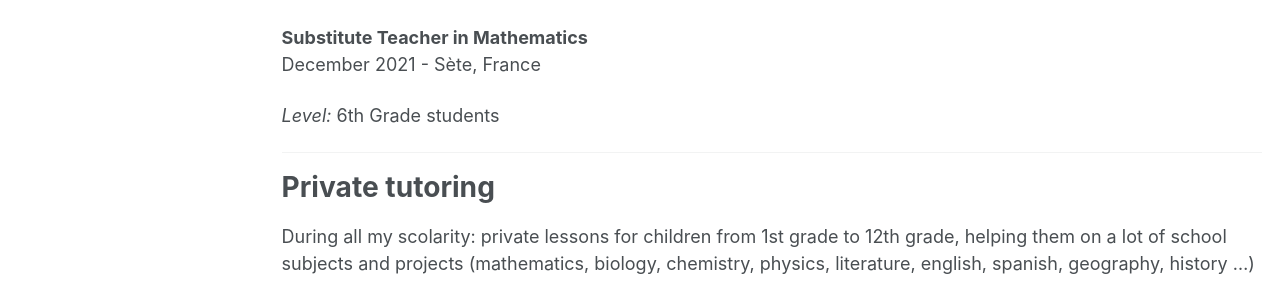
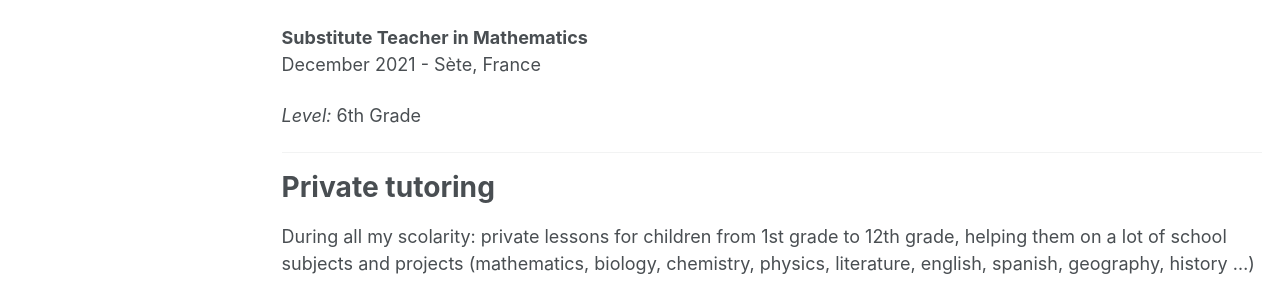
Before and after one commit to camillecelaries/camillecelaries.github.io, a Jekyll site: the page built from _pages/teaching.md, in a window 1280 px wide and 1286 px high. Shown: the part 578-876 px from the top of the window. Built offline with Jekyll 4.4.1, drawn with Linux system fonts in a browser that asks for light colours.

Commit message:
Update teaching.md

```diff
--- a/_pages/teaching.md
+++ b/_pages/teaching.md
@@ -32,7 +32,7 @@ Middle school
 <b>Substitute Teacher in Mathematics</b>
 <br>December 2021 - Sète, France
 
-<i>Level:</i> 6th Grade students
+<i>Level:</i> 6th Grade
 
 ***
 
```
